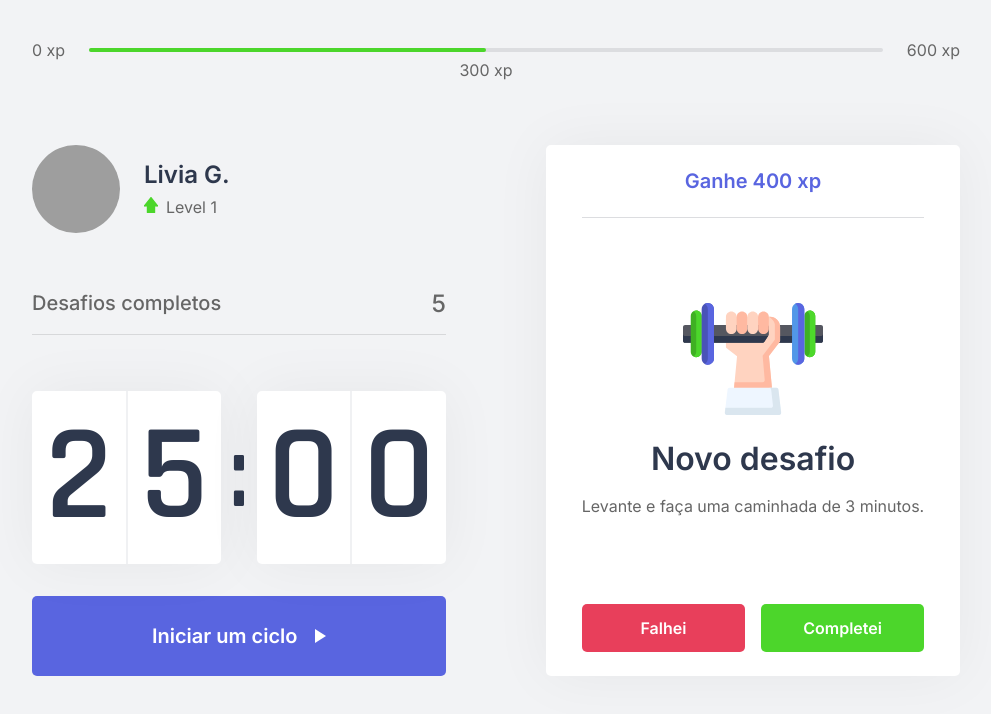
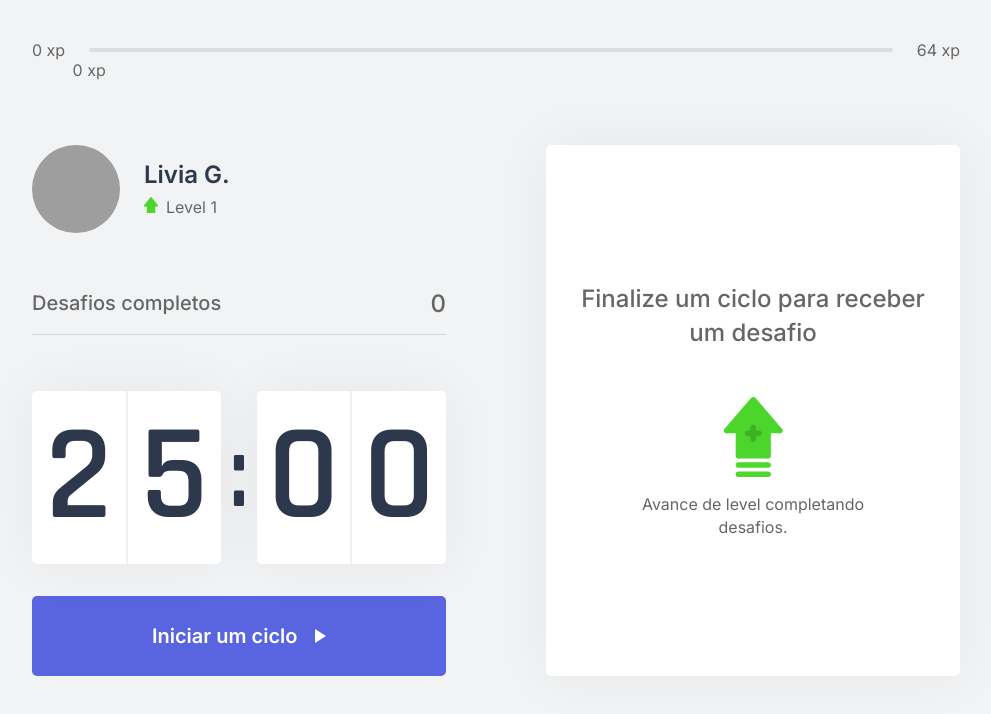
Before and after one commit to 4L1C3-R4BB1T/nlw4-moveit, a Next.js app in the folder moveit/: page / in a window 1280 px wide. Shown: the top 714 px of the page, without its empty margins (144-1135 px from the left). Built offline with nearby package versions, Linux system fonts and the light colour scheme; grey boxes are pictures that could not be loaded.

Commit message:
Add ChallengesContext

```diff
--- /dev/null
+++ b/moveit/challenges.json
@@ -0,0 +1,62 @@
+[
+  {
+    "type": "body",
+    "description": "Estique um de seus braços com a palma da mão virada para frente e puxe os dedos para cima por 10 segundos por mão.",
+    "amount": 80
+  },
+  {
+    "type": "body",
+    "description": "Estique seu braço contra o peito e puxe-o utilizando o outro braço por 10 segundos por braço.",
+    "amount": 60
+  },
+  {
+    "type": "body",
+    "description": "Puxe seu pescoço com a ajuda da mão para a direita e para a esquerda, permanecendo na posição por alguns segundos.",
+    "amount": 70
+  },
+  {
+    "type": "body",
+    "description": "Com as duas mãos na parte de trás da cabeça, leve-a para baixo, alongando a parte de trás da região.",
+    "amount": 60
+  },
+  {
+    "type": "body",
+    "description": "Cruze as pernas e desça com as mãos esticadas em direção ao chão. Repita o movimento com a outra perna na frente.",
+    "amount": 100
+  },
+  {
+    "type": "body",
+    "description": "Sentado, abra as pernas e tente encostar as palmas das mãos no chão, repita 3 vezes por 5 segundos.",
+    "amount": 80
+  },
+  {
+    "type": "body",
+    "description": "Puxe o joelho de encontro ao peito e segure, troque de perna após 10 segundos.",
+    "amount": 50
+  },
+  {
+    "type": "body",
+    "description": "Sentado, cruze uma perna e incline seu tronco à frente, troque de perna após 10 segundos.",
+    "amount": 80
+  },
+  {
+    "type": "eye",
+    "description": "Sentado, feche os olhos e cubra-os com as palmas da mão durante 2 minutos, depois abra normalmente.",
+    "amount": 90
+  },
+  {
+    "type": "eye",
+    "description": "Em algum ambiente aberto, olhe o mais longe que puder em quatro direções por 3s, mexa apenas os olhos. Repita 3 vezes.",
+    "amount": 140
+  },
+  {
+    "type": "eye",
+    "description": "Usando os polegares, massage a área abaixo das sobrancelhas em movimentos circulares por 15 segundos.",
+    "amount": 70
+  },
+  {
+    "type": "body",
+    "description": "Em pé, gire a cintura o máximo que puder para a esquerda, segure por cinco segundos. Repita para a direita.",
+    "amount": 90
+  }
+]
--- a/moveit/src/components/ChallengeBox.tsx
+++ b/moveit/src/components/ChallengeBox.tsx
@@ -1,22 +1,26 @@
+import { useContext } from "react";
+import { ChallengesContext } from "../contexts/ChallengesContext";
+
 import styles from "../styles/components/ChallengeBox.module.css";
 
 export function ChallengeBox() {
-    const hasActiveChallenge = true;
+    const { activeChallenge, resetChallenge } = useContext(ChallengesContext);
 
     return (
         <div className={styles.challengeBoxContainer}>
-            {hasActiveChallenge ? (
+            {activeChallenge ? (
                 <div className={styles.challengeActive}>
-                    <header>Ganhe 400 xp</header>
+                    <header>Ganhe {activeChallenge.amount} xp</header>
                     <main>
-                        <img src="icons/body.svg" />
+                        <img src={`icons/${activeChallenge.type}.svg`} />
                         <strong>Novo desafio</strong>
-                        <p>Levante e faça uma caminhada de 3 minutos.</p>
+                        <p>{activeChallenge.description}</p>
                     </main>
                     <footer>
                         <button
                             type="button"
                             className={styles.challengeFailedButton}
+                            onClick={resetChallenge}
                         >
                             Falhei
                         </button>
--- a/moveit/src/components/CompletedChallenges.tsx
+++ b/moveit/src/components/CompletedChallenges.tsx
@@ -1,10 +1,14 @@
+import { useContext } from "react";
+import { ChallengesContext } from "../contexts/ChallengesContext";
 import styles from "../styles/components/CompletedChallenges.module.css";
 
 export function CompletedChallenges() {
+    const { challengesCompleted } = useContext(ChallengesContext);
+
     return (
         <div className={styles.completedChallengesContainer}>
             <span>Desafios completos</span>
-            <span>5</span>
+            <span>{challengesCompleted}</span>
         </div>
     );
 }
--- a/moveit/src/components/Countdown.tsx
+++ b/moveit/src/components/Countdown.tsx
@@ -1,9 +1,12 @@
-import { useState, useEffect } from "react";
+import { useState, useEffect, useContext } from "react";
+import { ChallengesContext } from "../contexts/ChallengesContext";
 import styles from "../styles/components/Countdown.module.css";
 
 let countdownTimeout: NodeJS.Timeout;
 
 export function Countdown() {
+    const { startNewChallenge } = useContext(ChallengesContext);
+
     const [time, setTime] = useState(25 * 60);
     const [isActive, setIsActive] = useState(false);
     const [hasFinished, setHasFinished] = useState(false);
@@ -32,6 +35,7 @@
         } else if (isActive && time === 0) {
             setHasFinished(true);
             setIsActive(false);
+            startNewChallenge();
         }
     }, [isActive, time]);
 
--- a/moveit/src/components/ExperienceBar.tsx
+++ b/moveit/src/components/ExperienceBar.tsx
@@ -1,16 +1,24 @@
+import { useContext } from "react";
+import { ChallengesContext } from "../contexts/ChallengesContext";
 import styles from "../styles/components/ExperienceBar.module.css";
 
 export function ExperienceBar() {
+    const { currentExperience, experienceToNextLevel } = useContext(ChallengesContext);
+
+    const percentToNextLevel = Math.round(currentExperience * 100) / experienceToNextLevel;
+
     return (
         <header className={styles.experienceBar}>
             <span>0 xp</span>
             <div>
-                <div style={{ width: '50%' }} />
-                <span className={styles.currentExperience} style={{ left: '50%' }}>
-                    300 xp
+                <div style={{ width: `${percentToNextLevel}%` }} />
+                <span className={styles.currentExperience} style={{ left: `${percentToNextLevel}%` }}>
+                    {currentExperience} xp
                 </span>
             </div>
-            <span>600 xp</span>
+            <span>
+                {experienceToNextLevel} xp
+            </span>
         </header>
     );
 }
--- /dev/null
+++ b/moveit/src/contexts/ChallengesContext.tsx
@@ -0,0 +1,66 @@
+import { createContext, ReactNode, useState } from "react";
+import challenges from "../../challenges.json";
+
+interface Challenge {
+    type: 'body' | 'eye';
+    description: string;
+    amount: number;
+}
+
+interface ChallengesContextData {
+    level: number;
+    currentExperience: number;
+    experienceToNextLevel: number;
+    challengesCompleted: number;
+    activeChallenge: Challenge;
+    levelUp: () => void;
+    startNewChallenge: () => void;
+    resetChallenge: () => void;
+}
+
+interface ChallengesProviderProps {
+    children: ReactNode;
+}
+
+export const ChallengesContext = createContext({} as ChallengesContextData);
+
+export function ChallengesProvider({ children }: ChallengesProviderProps) {
+    const [level, setLevel] = useState(1);
+    const [currentExperience, setCurrentExperience] = useState(0);
+    const [challengesCompleted, setChallengesCompleted] = useState(0);
+
+    const [activeChallenge, setActiveChallenge] = useState(null);
+
+    const experienceToNextLevel = Math.pow((level + 1) * 4, 2)
+
+    function levelUp() {
+        setLevel(level + 1);
+    }
+
+    function startNewChallenge() {
+        const randomChallengeIndex = Math.floor(Math.random() * challenges.length);
+        const challenge = challenges[randomChallengeIndex];
+        setActiveChallenge(challenge);
+    }
+
+    function resetChallenge() {
+        setActiveChallenge(null);
+    }
+
+    return (
+        <ChallengesContext.Provider
+            value={{
+                level,
+                currentExperience,
+                experienceToNextLevel,
+                challengesCompleted,
+                activeChallenge,
+                levelUp,
+                startNewChallenge,
+                resetChallenge
+            }}
+        >
+            {children}
+        </ChallengesContext.Provider>
+    );
+}
--- a/moveit/src/pages/_app.tsx
+++ b/moveit/src/pages/_app.tsx
@@ -1,7 +1,13 @@
 import "../styles/global.css";
 
+import { ChallengesProvider } from "../contexts/ChallengesContext";
+
 function MyApp({ Component, pageProps }) {
-    return <Component {...pageProps} />
+    return (
+        <ChallengesProvider>
+            <Component {...pageProps} />
+        </ChallengesProvider>
+    );
 }
 
 export default MyApp;
```
